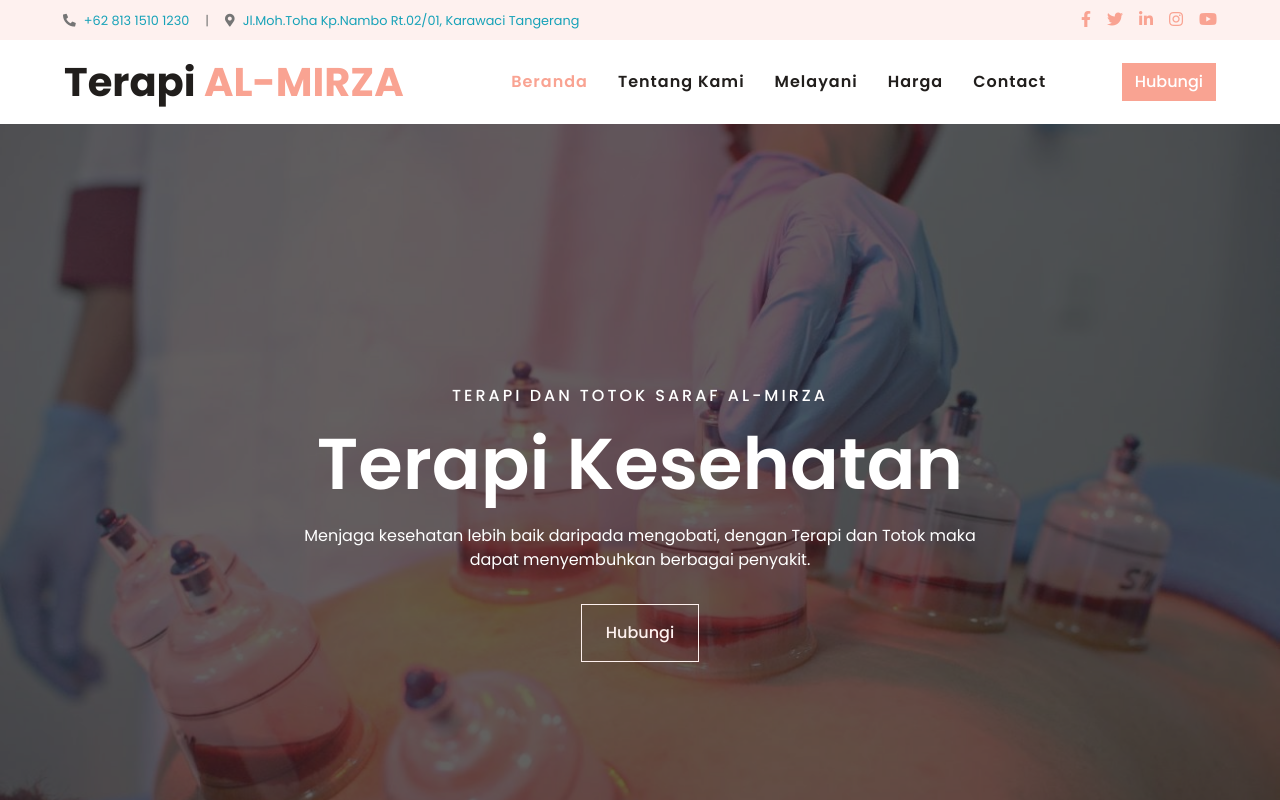
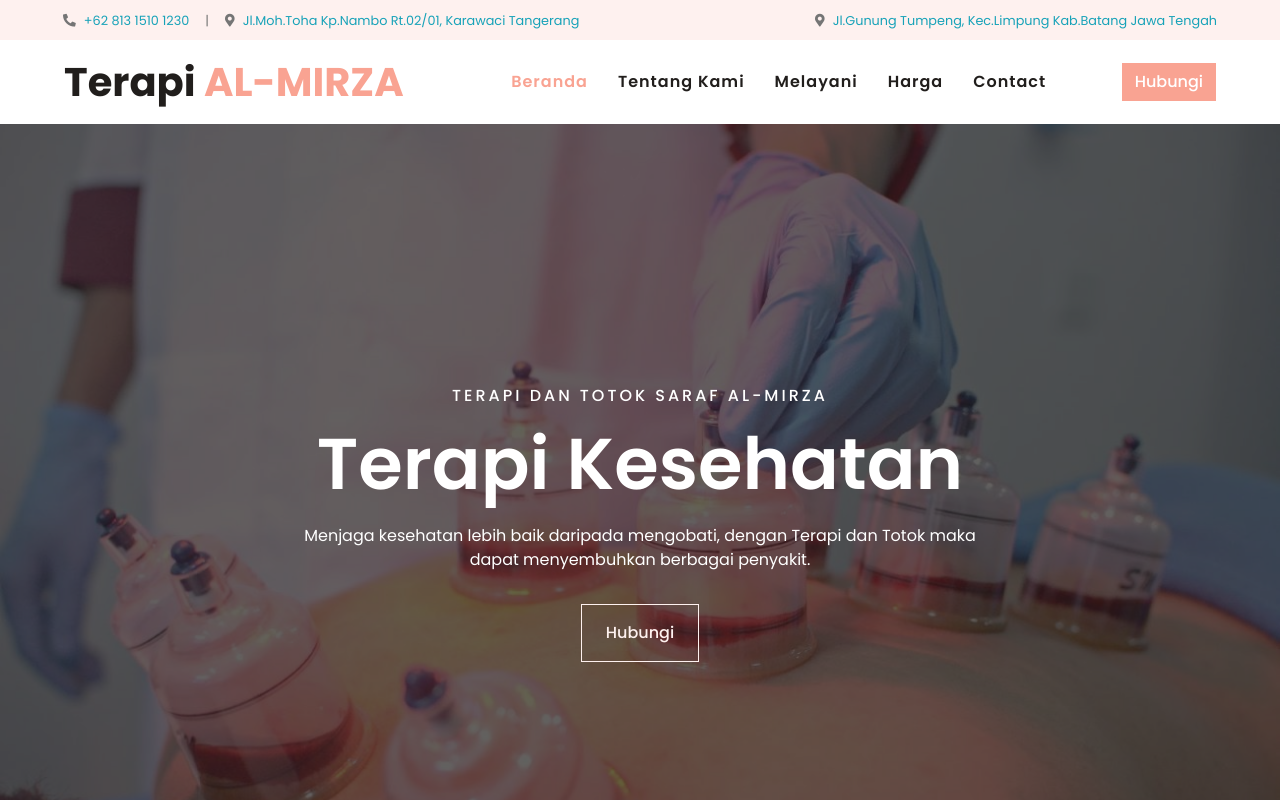
Before and after one commit to coorporates/terapi-almirza, a plain HTML site: page index.html in a window 1280 px wide. Shown: the top 800 px of the page. Drawn offline with nearby package versions, Linux system fonts and the light colour scheme.

Commit message:
menambah alamat pada navbar

```diff
--- a/index.html
+++ b/index.html
@@ -39,21 +39,7 @@
         </div>
         <div class="col-lg-6 text-right">
           <div class="d-inline-flex align-items-center">
-            <a class="text-primary px-2" href="">
-              <i class="fab fa-facebook-f"></i>
-            </a>
-            <a class="text-primary px-2" href="">
-              <i class="fab fa-twitter"></i>
-            </a>
-            <a class="text-primary px-2" href="">
-              <i class="fab fa-linkedin-in"></i>
-            </a>
-            <a class="text-primary px-2" href="">
-              <i class="fab fa-instagram"></i>
-            </a>
-            <a class="text-primary pl-2" href="">
-              <i class="fab fa-youtube"></i>
-            </a>
+            <small><i class="fa fa-map-marker-alt mr-2"></i><a href="https://maps.app.goo.gl/czNwwD3vY4gwbJGv8" class="text-info">Jl.Gunung Tumpeng, Kec.Limpung Kab.Batang Jawa Tengah</a></small>
           </div>
         </div>
       </div>
```
